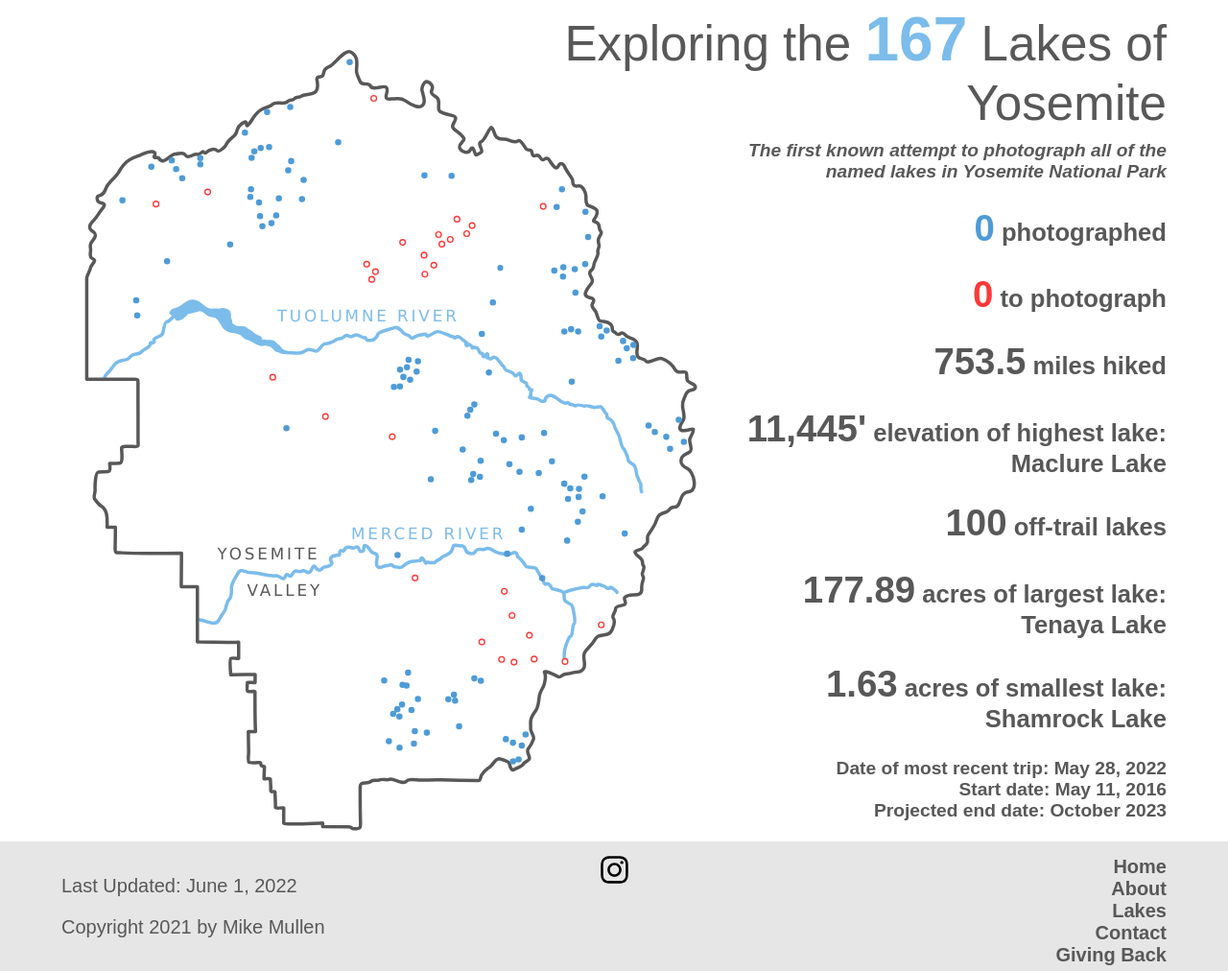
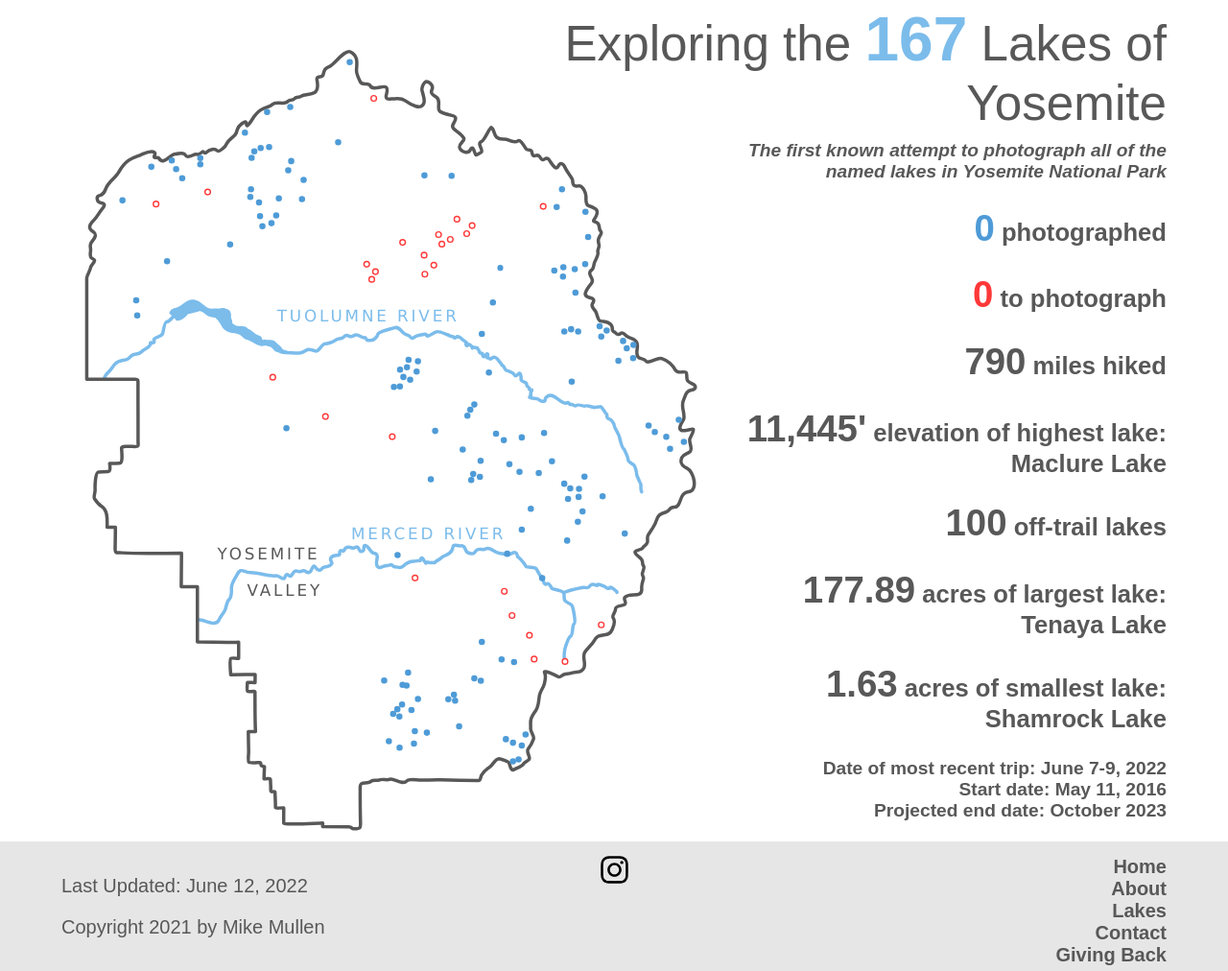
Before and after one commit to mikemullen/lakesofyosemite, a Django app: page / in a window 1280 px wide. Shown: the part 49-1061 px from the top of the page at 96% size. Run offline with Django 3.2, Linux system fonts and the light colour scheme; data that the repository does not hold is empty; some web fonts are replaced.

Commit message:
grayling update

```diff
--- a/lakes/templates/base.html
+++ b/lakes/templates/base.html
@@ -23,7 +23,7 @@
 	<div class="bottombar">
 		<footer>
 			<div class="footdate">
-				<p>Last Updated: June 1, 2022</p>
+				<p>Last Updated: June 12, 2022</p>
 				<p>Copyright 2021 by Mike Mullen</p>
 			</div>
 			<div class="footsocial"><a href="https://www.instagram.com/lakesofyosemite/" target="_blank"><img src="{% static 'images/Instagram.svg' %}" alt="Link to Lakes of Yosemite Instagram"></a></div>
--- a/lakes/templates/home.html
+++ b/lakes/templates/home.html
@@ -278,9 +278,9 @@
 <a href="/lakes/harriet-lake"><circle fill="#FFFFFF" stroke="#FF3838" stroke-width="1.943" stroke-miterlimit="10" cx="781.6" cy="865.7" r="4"><title>Harriet Lake</title></circle></a>
 <a href="/lakes/obelisk-lake"><circle fill="#FFFFFF" stroke="#FF3838" stroke-width="1.943" stroke-miterlimit="10" cx="641.2" cy="817.1" r="4"><title>Obelisk Lake</title></circle></a>
 <a href="/lakes/turner-lake"><circle fill="#FFFFFF" stroke="#FF3838" stroke-width="1.943" stroke-miterlimit="10" cx="729.1" cy="918.6" r="4"><title>Turner Lake</title></circle></a>
-<a href="/lakes/grayling-lake"><circle fill="#FFFFFF" stroke="#FF3838" stroke-width="1.943" stroke-miterlimit="10" cx="608.7" cy="890.4" r="4"><title>Grayling Lake</title></circle></a>
-<a href="/lakes/lower-ottoway-lake"><circle fill="#FFFFFF" stroke="#FF3838" stroke-width="1.943" stroke-miterlimit="10" cx="637.3" cy="915.7" r="4"><title>Lower Ottoway Lake</title></circle></a>
-<a href="/lakes/upper-ottoway-lake"><circle fill="#FFFFFF" stroke="#FF3838" stroke-width="1.943" stroke-miterlimit="10" cx="655.3" cy="919.6" r="4"><title>Upper Ottoway Lake</title></circle></a>
+<a href="/lakes/grayling-lake"><circle fill="#4E9BD7" stroke="#4E9BD7" stroke-width="3.886" stroke-miterlimit="10" cx="608.7" cy="890.4" r="2.6"><title>Grayling Lake</title></circle></a>
+<a href="/lakes/lower-ottoway-lake"><circle fill="#4E9BD7" stroke="#4E9BD7" stroke-width="3.886" stroke-miterlimit="10" cx="637.3" cy="915.7" r="2.6"><title>Lower Ottoway Lake</title></circle></a>
+<a href="/lakes/upper-ottoway-lake"><circle fill="#4E9BD7" stroke="#4E9BD7" stroke-width="3.886" stroke-miterlimit="10" cx="655.3" cy="919.6" r="2.6"><title>Upper Ottoway Lake</title></circle></a>
 <a href="/lakes/edna-lake"><circle fill="#FFFFFF" stroke="#FF3838" stroke-width="1.943" stroke-miterlimit="10" cx="684.4" cy="915.2" r="4"><title>Edna Lake</title></circle></a>
 <a href="/lakes/red-devil-lake"><circle fill="#FFFFFF" stroke="#FF3838" stroke-width="1.943" stroke-miterlimit="10" cx="677.6" cy="880.7" r="4"><title>Red Devil Lake</title></circle></a>
 <a href="/lakes/adair-lake"><circle fill="#FFFFFF" stroke="#FF3838" stroke-width="1.943" stroke-miterlimit="10" cx="652.4" cy="852.1" r="4"><title>Adair Lake</title></circle></a>
@@ -295,12 +295,12 @@
 			<p class="tagline">The first known attempt to photograph all of the named lakes in Yosemite National Park</p>
 		<p><span class="big visited">{{ photographedlakes }}</span> photographed</p>
 		<p><span class="big unvisited">{{ tophotographlakes }}</span> to photograph</p>
-		<p><span class="big">753.5</span> miles hiked</p>
+		<p><span class="big">790</span> miles hiked</p>
 		<p><span class="big">11,445'</span> elevation of highest lake: Maclure Lake</p>
 		<p><span class="big">100</span> off-trail lakes</p>
 		<p><span class="big">177.89</span> acres of largest lake: Tenaya Lake</p>
 		<p><span class="big">1.63</span> acres of smallest lake: Shamrock Lake</p>
-		<p class="recenttrip">Date of most recent trip: May 28, 2022</p>
+		<p class="recenttrip">Date of most recent trip: June 7-9, 2022</p>
 		<p class="recenttrip">Start date: May 11, 2016</p>
 		<p class="recenttrip">Projected end date: October 2023</p>
 		</div>
--- a/lakesofyosemite/settings.py
+++ b/lakesofyosemite/settings.py
@@ -33,7 +33,7 @@ BASE_DIR = os.path.dirname(os.path.dirname(os.path.abspath(__file__)))
 SECRET_KEY =  os.getenv('SECRET_KEY','dev_key_dummy')
 
 # SECURITY WARNING: don't run with debug turned on in production!
-DEBUG = False
+DEBUG = True
 
 ALLOWED_HOSTS = ['*']
 
@@ -49,14 +49,14 @@ INSTALLED_APPS = [
     'django.contrib.staticfiles',
     'lakes.apps.LakesConfig',
     # For media storage on dropbox not needed for development
-    'storages',
+    #'storages',
 ]
 
 MIDDLEWARE = [
     'django.middleware.security.SecurityMiddleware',
     # Simplified static file serving. Not needed for development.
     # https://warehouse.python.org/project/whitenoise/
-    'whitenoise.middleware.WhiteNoiseMiddleware',
+    #'whitenoise.middleware.WhiteNoiseMiddleware',
     'django.contrib.sessions.middleware.SessionMiddleware',
     'django.middleware.common.CommonMiddleware',
     'django.middleware.csrf.CsrfViewMiddleware',
```
